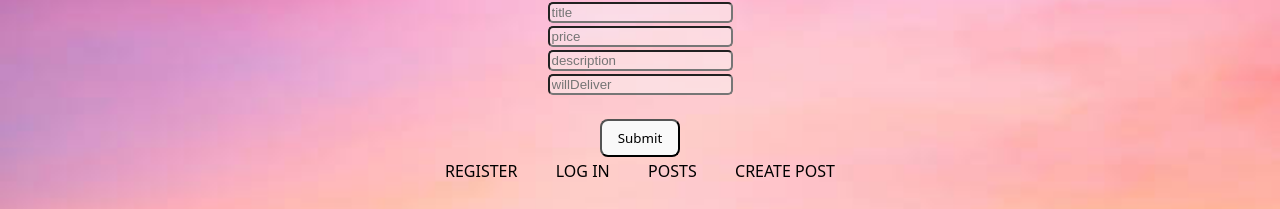
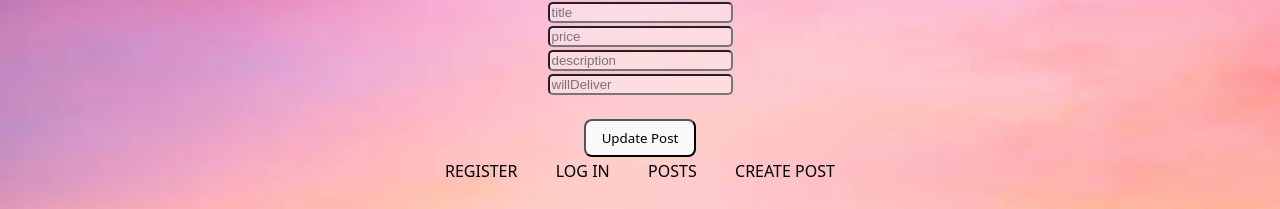
Before and after one commit to winniemei/Winnies-Craigslist, a React (Vite) app in the folder Craigslist/: page /updatePost in a window 1280 px wide. Shown: the part 371-580 px from the top of the page. Built offline with nearby package versions, Linux system fonts and the light colour scheme.

Commit message:
latest working draft after the edit button

```diff
--- a/Craigslist/src/components/PostName.jsx
+++ b/Craigslist/src/components/PostName.jsx
@@ -42,7 +42,6 @@ export default function PostName({ post, token, posts, setPosts }) {
         <p>Description: {post.description}</p>
         <p>Price: {post.price}</p><br></br>
         <button type="button" onClick={handleDelete}>Delete Post</button>
-        <button type="button" onClick={handleEdit}>Edit</button>
       </div>
     </div>
   );
--- a/Craigslist/src/components/UpdatePost.jsx
+++ b/Craigslist/src/components/UpdatePost.jsx
@@ -18,17 +18,17 @@ export default function UpdatePost({ post, token, posts, setPosts}) {
       e.preventDefault();
       const APIData = await editPost(title, description, price, willDeliver, currentToken, post._id);
       console.log(currentToken)
-      console.log(posts)
-      console.log(post)
       if (APIData.success) {
           console.log("New Player: ", APIData);
+          console.log(posts)
+          console.log(`trying to see if im the author: ${JSON.stringify(post)}`)
           alert("Congrats!! You edited a post!")
           navigate('/posts')
       } else {
         console.log(APIData)
         console.log(post)
         console.log(posts)
-          alert("Apologies -- you have to be logged in and enter a valid post. Make sure to set delivery to either true or false.")
+          alert("Apologies! You can't edit! Are you the author?")
       }
   }
 
@@ -68,7 +68,7 @@ export default function UpdatePost({ post, token, posts, setPosts}) {
                     placeholder="willDeliver"
                     onChange={(e) => setWillDeliver(e.target.value)}
                 /><br /><br />
-                <button>Submit</button>
+                <button>Update Post</button>
             </form>
         </div>
     );
```
